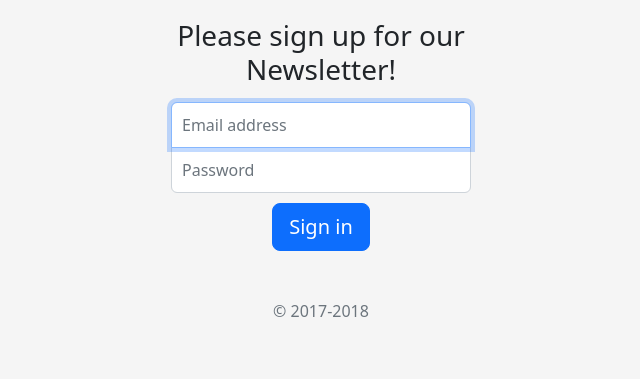
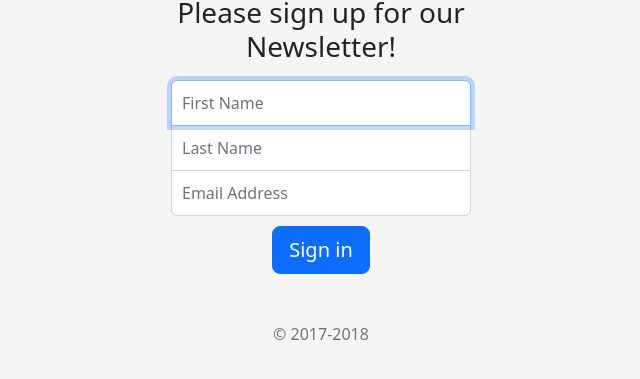
Before and after one commit to vjz3qz/newsletter-signup, a website: page signup.html in a window 1280 px wide. Shown: the part 269-648 px from the top of the page, without its empty margins (319-959 px from the left). Drawn offline with nearby package versions, Linux system fonts and the light colour scheme.

Commit message:
added fields

```diff
--- a/public/css/styles.css
+++ b/public/css/styles.css
@@ -34,12 +34,16 @@ body {
 .form-signin .form-control:focus {
   z-index: 2;
 }
-.form-signin input[type="email"] {
+.top {
   margin-bottom: -1px;
   border-bottom-right-radius: 0;
   border-bottom-left-radius: 0;
 }
-.form-signin input[type="password"] {
+.middle {
+  border-radius: 0;
+  margin-bottom: -1px;
+}
+.bottom {
   margin-bottom: 10px;
   border-top-left-radius: 0;
   border-top-right-radius: 0;
--- a/signup.html
+++ b/signup.html
@@ -22,8 +22,9 @@
     <form class="form-signin">
       <img class="mb-4" src="https://getbootstrap.com/docs/4.0/assets/brand/bootstrap-solid.svg" alt="" width="72" height="72">
       <h1 class="h3 mb-3 font-weight-normal">Please sign up for our Newsletter!</h1>
-      <input type="email" id="inputEmail" class="form-control" placeholder="Email address" required autofocus>
-      <input type="password" id="inputPassword" class="form-control" placeholder="Password" required>
+      <input type="text" class="form-control top" placeholder="First Name" required autofocus>
+      <input type="text" class="form-control middle" placeholder="Last Name" required autofocus>
+      <input type="email" class="form-control bottom" placeholder="Email Address" required>
       <button class="btn btn-lg btn-primary btn-block" type="submit">Sign in</button>
       <p class="mt-5 mb-3 text-muted">&copy; 2017-2018</p>
     </form>
```
